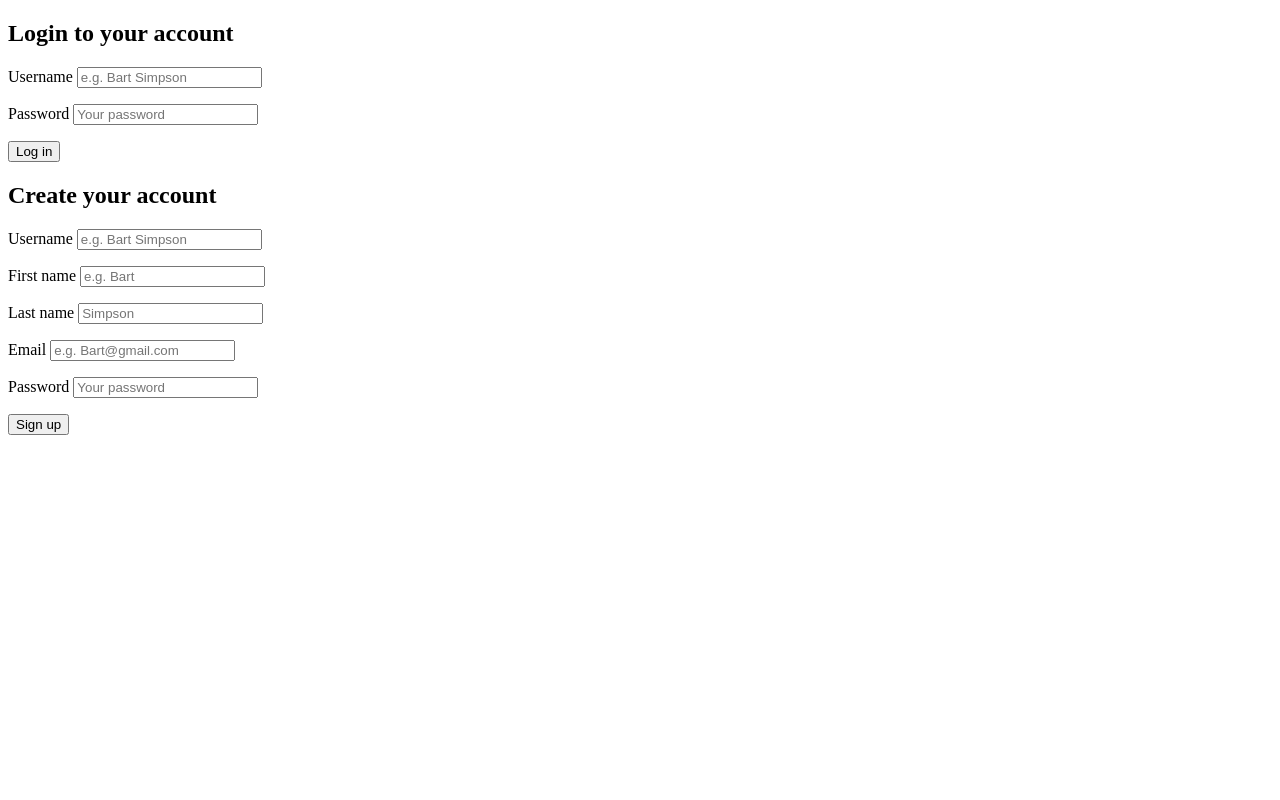
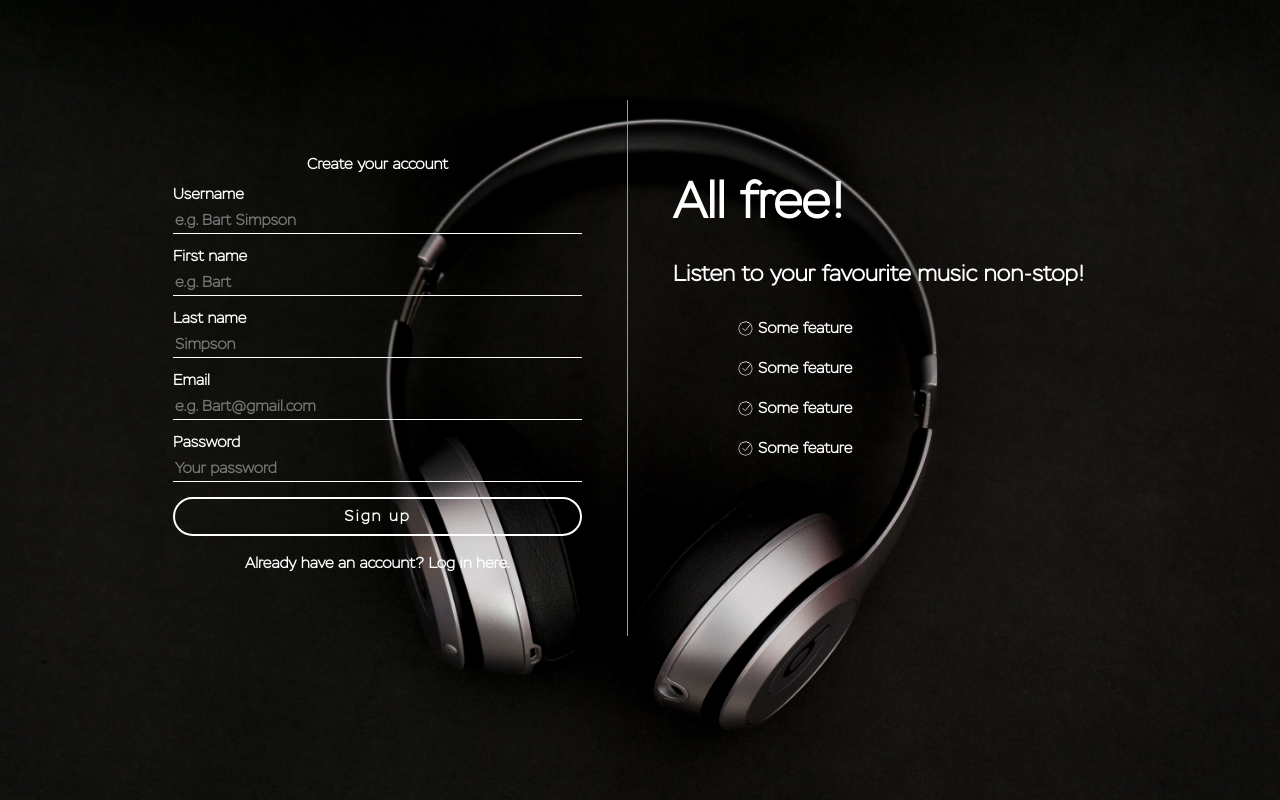
Before and after one commit to datikken/Slotify, a PHP site: page /register.php in a window 1280 px wide. Run offline with PHP 8.4, Linux system fonts and the light colour scheme.

Commit message:
registerPage

```diff
--- /dev/null
+++ b/assets/css/style.css
@@ -0,0 +1,106 @@
+@font-face {
+  font-family: Stem;
+  src: url(../fonts/Stem-ExtraLight.otf);
+}
+html, body {
+  padding: 0;
+  margin: 0;
+  background-color: black;
+  font-size: 62.5%;
+}
+
+#background {
+  background-image: url("../images/bg/player.jpg");
+  background-position: center;
+  background-size: cover;
+  display: table;
+  height: 100vh;
+  width: 100vw;
+}
+
+#loginContainer * {
+  color: #fff;
+  font-family: Stem;
+  font-weight: 700;
+  line-height: 1em;
+  font-size: 1.5rem;
+  box-sizing: border-box;
+}
+
+#loginContainer {
+  width: 80%;
+  margin: 0 auto;
+  position: relative;
+  max-width: 1024px;
+  padding-top: 10rem;
+}
+
+#inputContainer {
+  width: 50rem;
+  padding: 4.5rem;
+  float: left;
+  border-right: 1px solid #999;
+}
+#inputContainer span {
+  color: #9b111e;
+  display: block;
+  margin: 1rem 0;
+}
+#inputContainer h2 {
+  text-align: center;
+}
+#inputContainer input {
+  display: block;
+  background-color: transparent;
+  border: 0;
+  border-bottom: 1px solid #fff;
+  height: 2.7rem;
+  width: 100%;
+  margin: 0.5rem 0;
+  outline: none;
+}
+#inputContainer button {
+  background: transparent;
+  padding: 1rem;
+  border-radius: 300px;
+  display: block;
+  letter-spacing: 0.2rem;
+  border: 2px solid #fff;
+  width: 100%;
+  cursor: pointer;
+  outline: none;
+}
+#inputContainer .hideLogin, #inputContainer .hideRegister {
+  margin: 2rem 0;
+  text-align: center;
+  color: #fff;
+  cursor: pointer;
+}
+
+#registerForm, #loginForm {
+  display: none;
+}
+
+#loginText {
+  padding: 4.5rem;
+  display: table-cell;
+}
+#loginText h1 {
+  font-size: 5rem;
+}
+#loginText h2 {
+  margin: 3.5rem 0;
+  font-size: 2.2rem;
+}
+#loginText ul {
+  list-style: none;
+}
+#loginText li {
+  margin: 2.5rem;
+  background-image: url("../icons/checked.svg");
+  background-size: contain;
+  background-repeat: no-repeat;
+  padding-left: 2rem;
+}
+
+/*# sourceMappingURL=style.css.map */
--- /dev/null
+++ b/assets/js/register.js
@@ -0,0 +1,15 @@
+$(document).ready(function() {
+
+    $("#loginForm").hide();
+    $("#registerForm").show();
+
+    $(".hideLogin").click(function() {
+        $("#loginForm").hide();
+        $("#registerForm").show();
+    })
+
+    $(".hideRegister").click(function() {
+        $("#loginForm").show();
+        $("#registerForm").hide();
+    })
+});
--- /dev/null
+++ b/assets/scss/main.scss
@@ -0,0 +1,3 @@
+@import './typography/typography.scss';
+@import './mixins/mixins';
+@import './pages/register.scss';
--- /dev/null
+++ b/assets/scss/mixins/_mixins.scss
@@ -0,0 +1,6 @@
+@mixin absCenter {
+    position: absolute;
+    top: 50%;
+    left: 50%;
+    transform: translate(-50%, -50%);
+}
--- /dev/null
+++ b/assets/scss/typography/typography.scss
@@ -0,0 +1,4 @@
+@font-face {
+    font-family: Stem;
+    src: url(../fonts/Stem-ExtraLight.otf);
+}
--- a/includes/handlers/register-handler.php
+++ b/includes/handlers/register-handler.php
@@ -30,7 +30,6 @@ if(isset($_POST['registerButton'])) {
 
     $wasSuccessful = $account->register($username, $firstname, $lastname, $email, $password);
     if($wasSuccessful != true) {
-        echo "Fix following errors";
 
     } else {
         $_SESSION['userLoggedIn'] = $username;
--- a/index.php
+++ b/index.php
@@ -16,6 +16,7 @@ if(isset($_SESSION['userLoggedIn'])) {
     <meta charset="UTF-8">
     <meta name="viewport" content="width=device-width, initial-scale=1.0">
     <meta http-equiv="X-UA-Compatible" content="ie=edge">
+    <link rel="stylesheet" type="text/css" href="assets/css/style.css">
     <title>Slotify</title>
 </head>
 <body>
--- a/register.php
+++ b/register.php
@@ -21,16 +21,36 @@
     <meta charset="UTF-8">
     <meta name="viewport" content="width=device-width, initial-scale=1.0">
     <meta http-equiv="X-UA-Compatible" content="ie=edge">
-    <title>Welcome to slotify</title>
+    <link rel="stylesheet" type="text/css" href="assets/css/style.css">
+    <script src="https://cdnjs.cloudflare.com/ajax/libs/jquery/3.4.1/jquery.min.js"></script>
+    <script src="assets/js/register.js"></script>
+    <title>Welcome to Slotify!</title>
 </head>
 <body>
+    <?php if(isset($_POST['loginButton'])) {
+        echo '<script>
+        $(document).ready(function() {
+            $("#loginForm").show();
+            $("#registerForm").hide();
+        });
+        </script>';
+    } else {
+        '<script>
+        $(document).ready(function() {
+            $("#loginForm").hide();
+            $("#registerForm").show();
+        });
+        </script>';
+    }?>
+<div id="background">
+<div id="loginContainer">
     <div id="inputContainer">
         <form action="register.php" id="loginForm" method="POST">
             <h2>Login to your account</h2>
             <p>
                 <?php echo $account->getError(Constants::$loginFailed); ?>
                 <label for="loginUsername">Username</label>
-                <input type="text" id="loginUsername" name="loginUsername" placeholder="e.g. Bart Simpson" required>
+                <input type="text" id="loginUsername" name="loginUsername" placeholder="e.g. Bart Simpson" value="<?php getInputValue('loginUsername') ?>" required>
             </p>
             <p>
                 <label for="loginPassword">Password</label>
@@ -38,6 +58,9 @@
             </p>
 
             <button type="submit" name="loginButton">Log in</button>
+            <div id="hasAccountText">
+                <span class="hideLogin">Don't have account yet? Sign up here.</span>
+            </div>
         </form>
 
         <form action="register.php" id="registerForm" method="POST">
@@ -71,8 +94,22 @@
             </p>
 
             <button type="submit" name="registerButton">Sign up</button>
+            <div class="hasAccountText">
+                <span class="hideRegister">Already have an account? Log in here.</span>
+            </div>
         </form>
+
     </div>
-
+    <div id="loginText">
+            <h1>All free!</h1>
+            <h2>Listen to your favourite music non-stop!</h2>
+            <ul>
+                <li>Some feature</li>
+                <li>Some feature</li>
+                <li>Some feature</li>
+                <li>Some feature</li>
+            </ul>
+    </div>
+</div>
 </body>
 </html>
```
Also changed, not shown: assets/scss/pages/register.scss (added, +100 -0 lines), assets/fonts/._Stem-ExtraLight.otf (added), assets/fonts/Stem-ExtraLight.otf (added), assets/icons/._checked.svg (added), assets/icons/checked.svg (added), assets/images/bg/._player.jpg (added), assets/images/bg/player.jpg (added), 4 other files.
